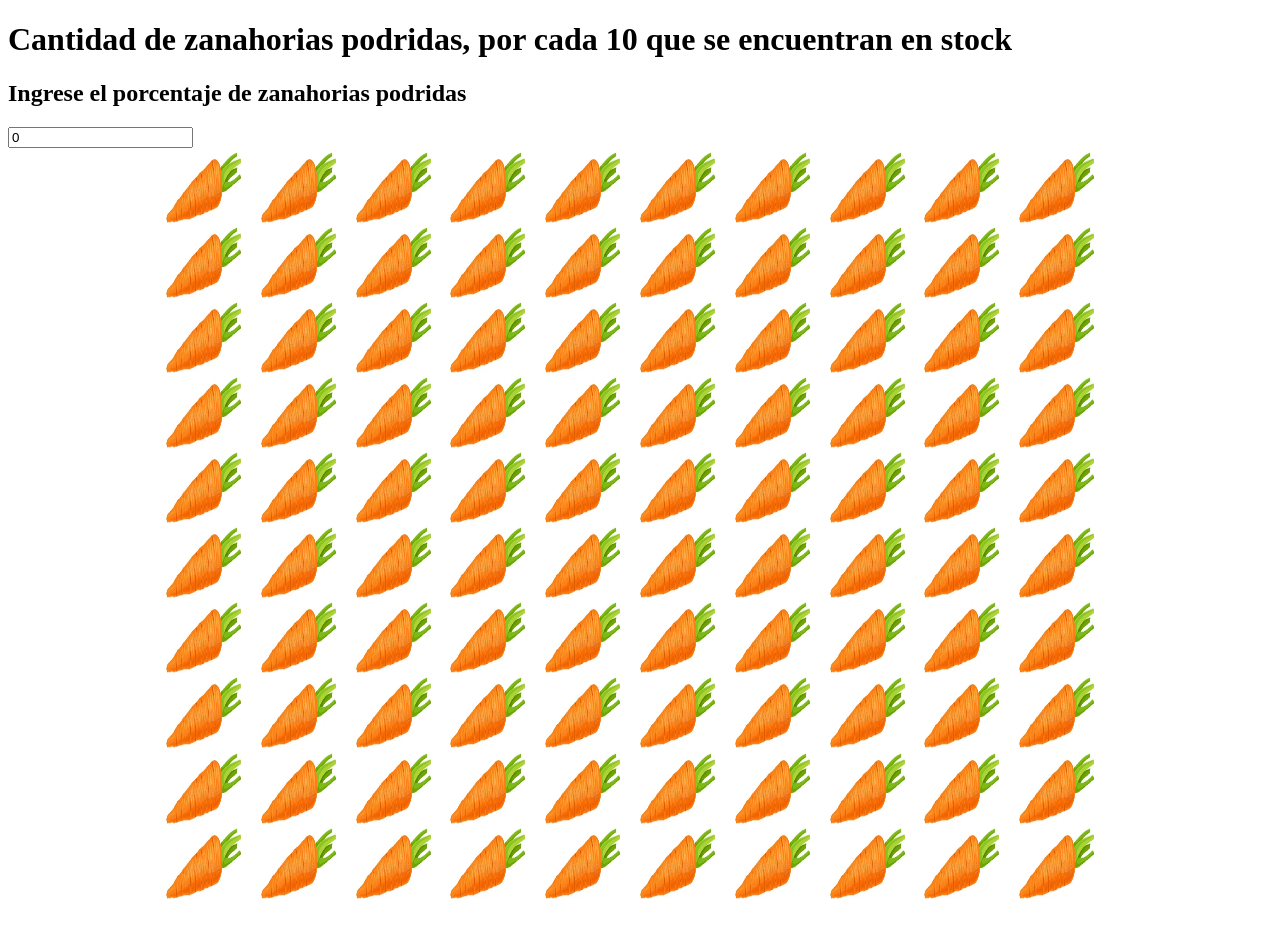
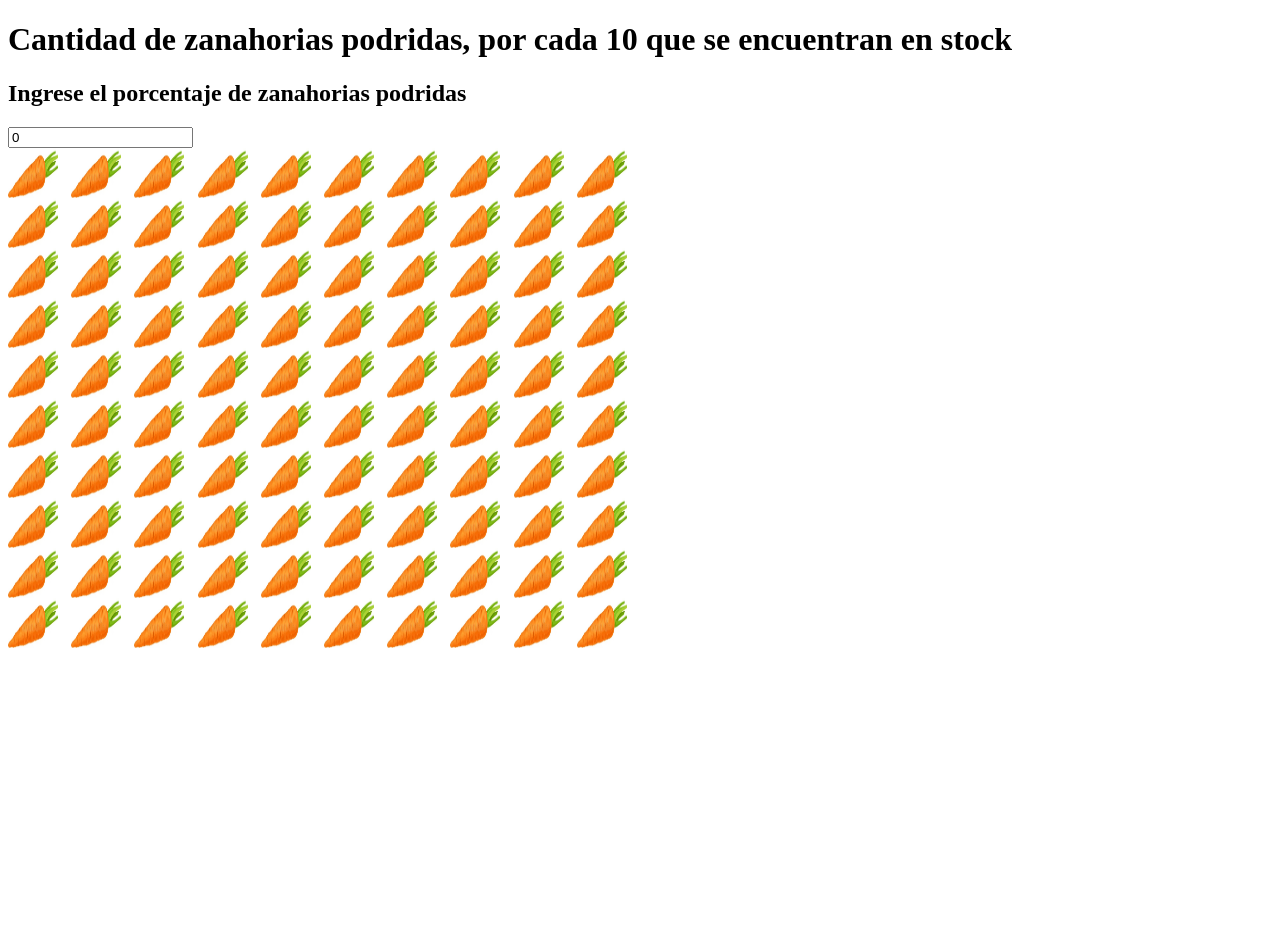
Before and after one commit to juani-castore/visualizacion_TP1_Castore_Caracoix, a Svelte app: page / in a window 1280 px wide. Shown: the top 938 px of the page. Built offline with nearby package versions, Linux system fonts and the light colour scheme; the HTML template or start-up script is replaced by a standard one.

Commit message:
subiendo a vercel

```diff
--- a/src/App.svelte
+++ b/src/App.svelte
@@ -52,16 +52,16 @@
 }
 .grid {
   display: grid;
-  grid-template-columns: repeat(10, 1fr);
-  grid-gap: 0.1px;
-  grid-auto-rows: minmax(1, auto);
-  max-width: 75%;
+  grid-template-columns: repeat(10, 0.05fr);
+  grid-gap: 0.01px;
+  grid-auto-rows: minmax(0.05, auto);
+  max-width: 100%;
   width: 100%;
-  max-height: 100vh;
+  max-height: 90vh;
   margin: 0 auto;
 }
 img{
-    height: 75px;
-    width: 75px;
+    height: 50px;
+    width: 50px;
 }
 </style>
```
